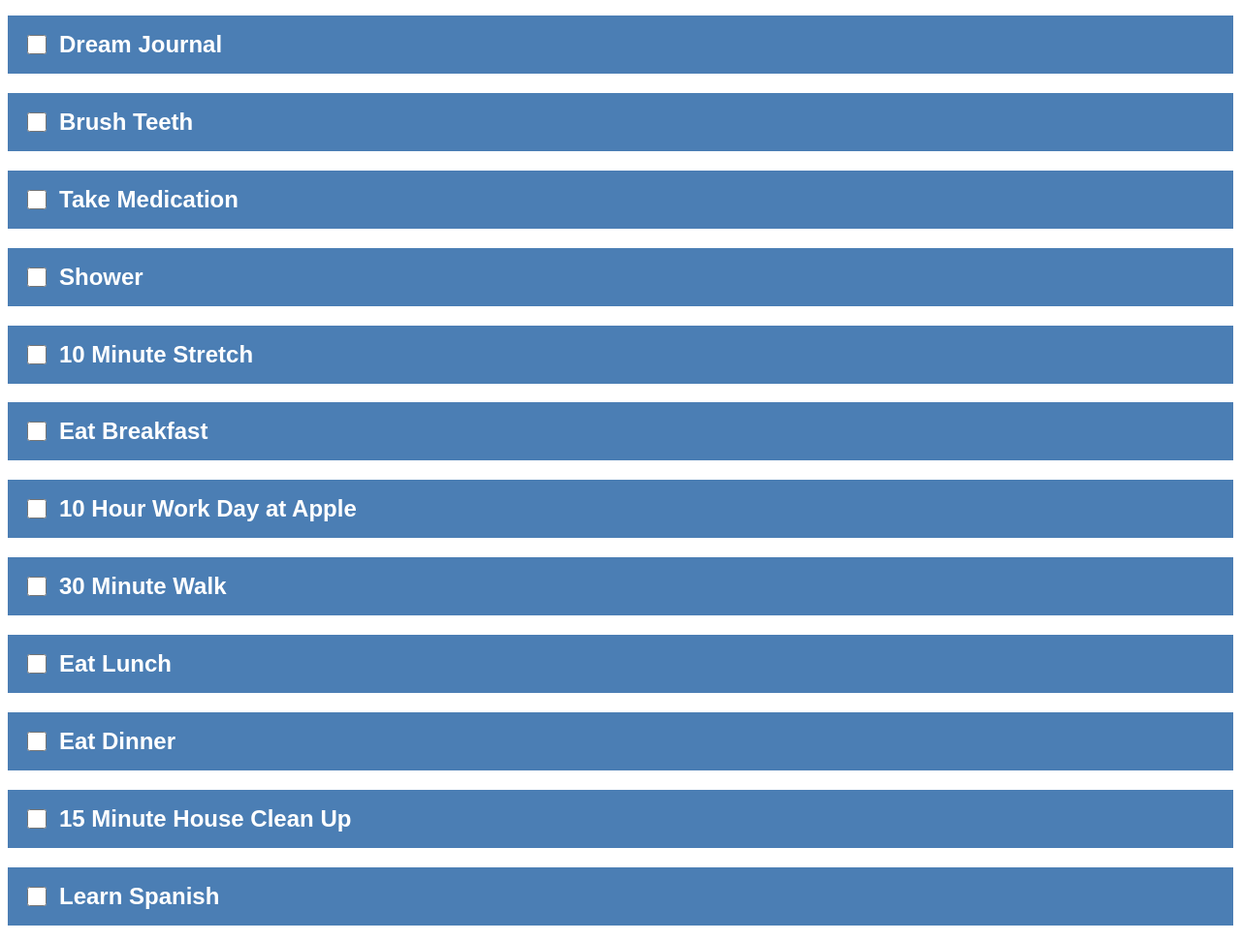
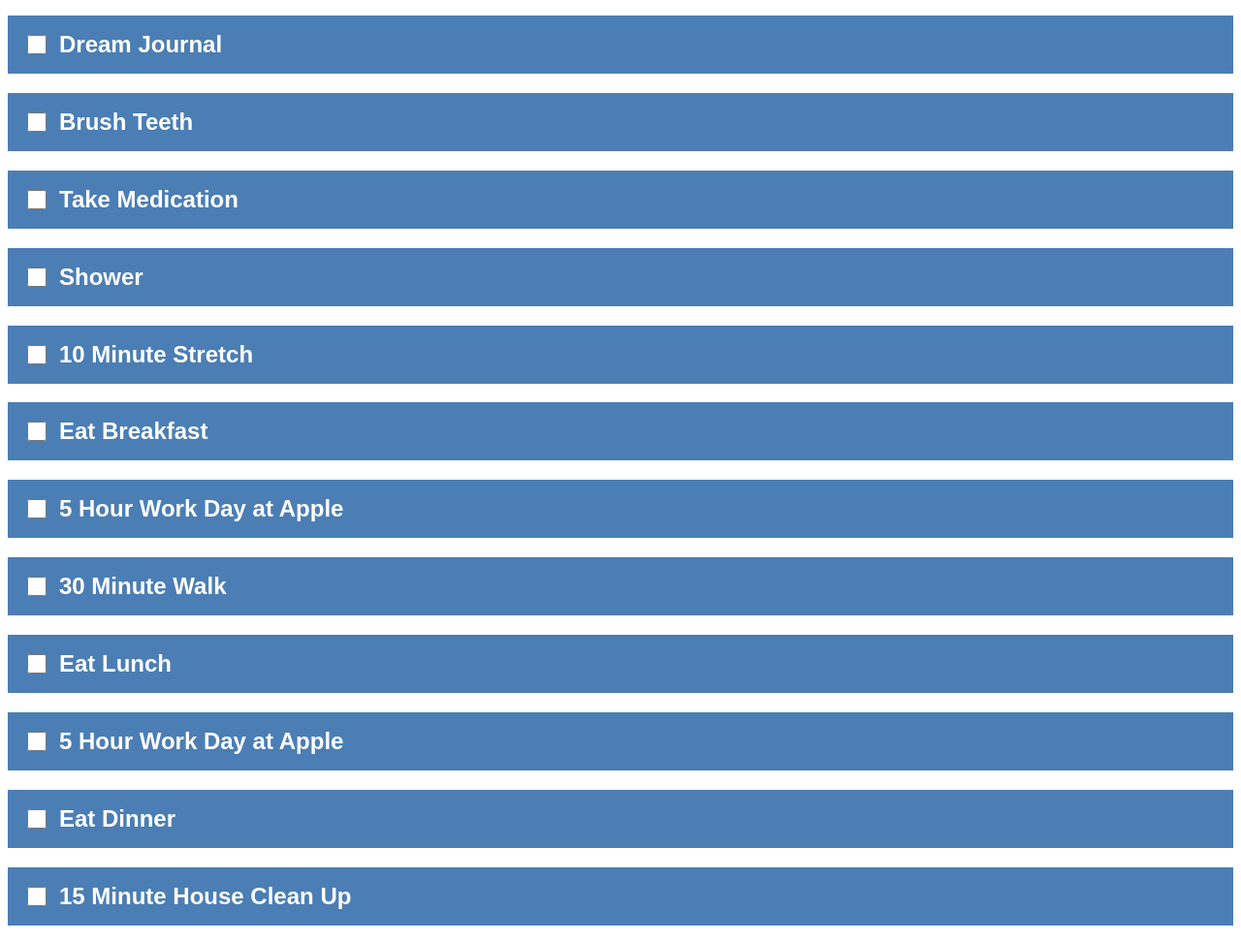
Before and after one commit to nadineherrera/monday, a plain HTML site: page index.html in a window 1280 px wide. Shown: the part 95-1067 px from the top of the page at 97% size. Drawn offline with Linux system fonts and the light colour scheme.

Commit message:
Update index.html

```diff
--- a/index.html
+++ b/index.html
@@ -63,7 +63,7 @@
     </h2>
      <h2>
       <input type="checkbox" />
-       10 Hour Work Day at Apple
+       5 Hour Work Day at Apple
     </h2>
       <h2>
       <input type="checkbox" />
@@ -72,6 +72,10 @@
     <h2>
       <input type="checkbox" />
       Eat Lunch
+    </h2>
+    <h2>
+      <input type="checkbox" />
+       5 Hour Work Day at Apple
     </h2>
     <h2>
       <input type="checkbox" />
```
